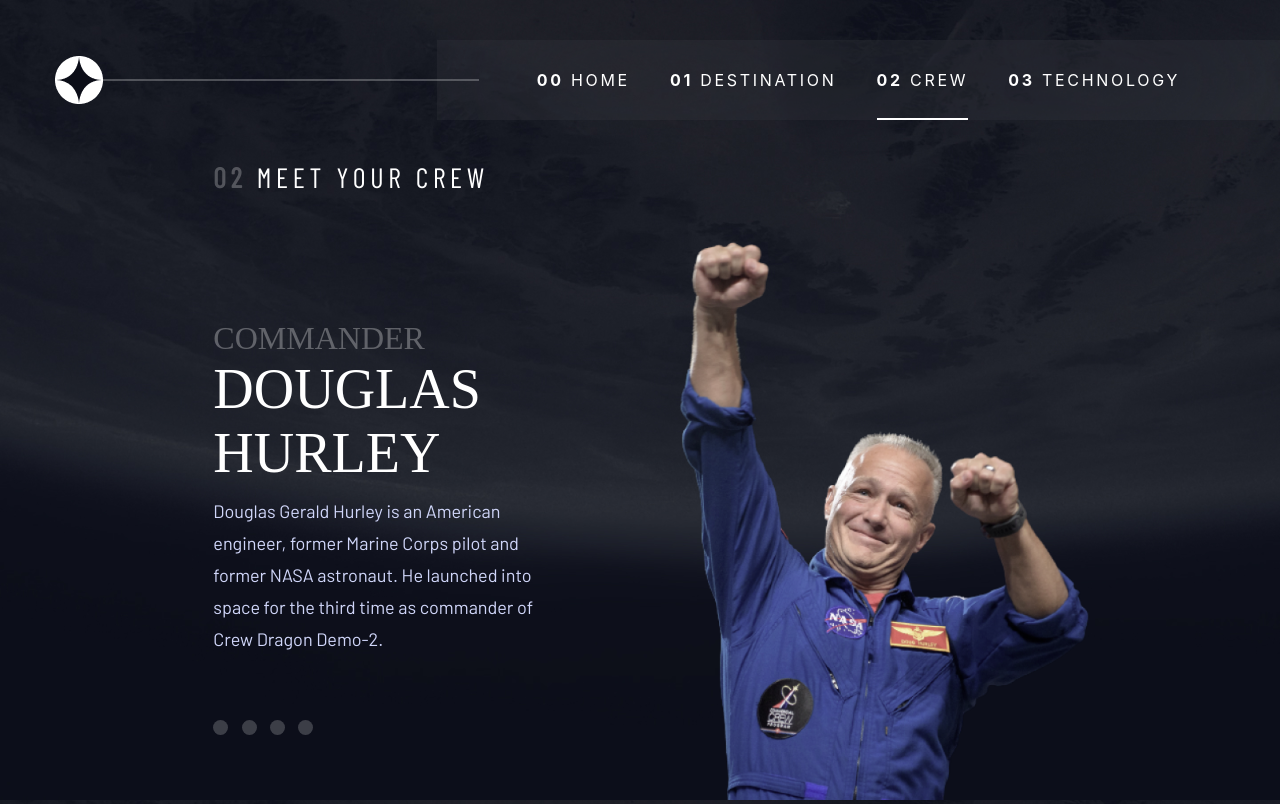
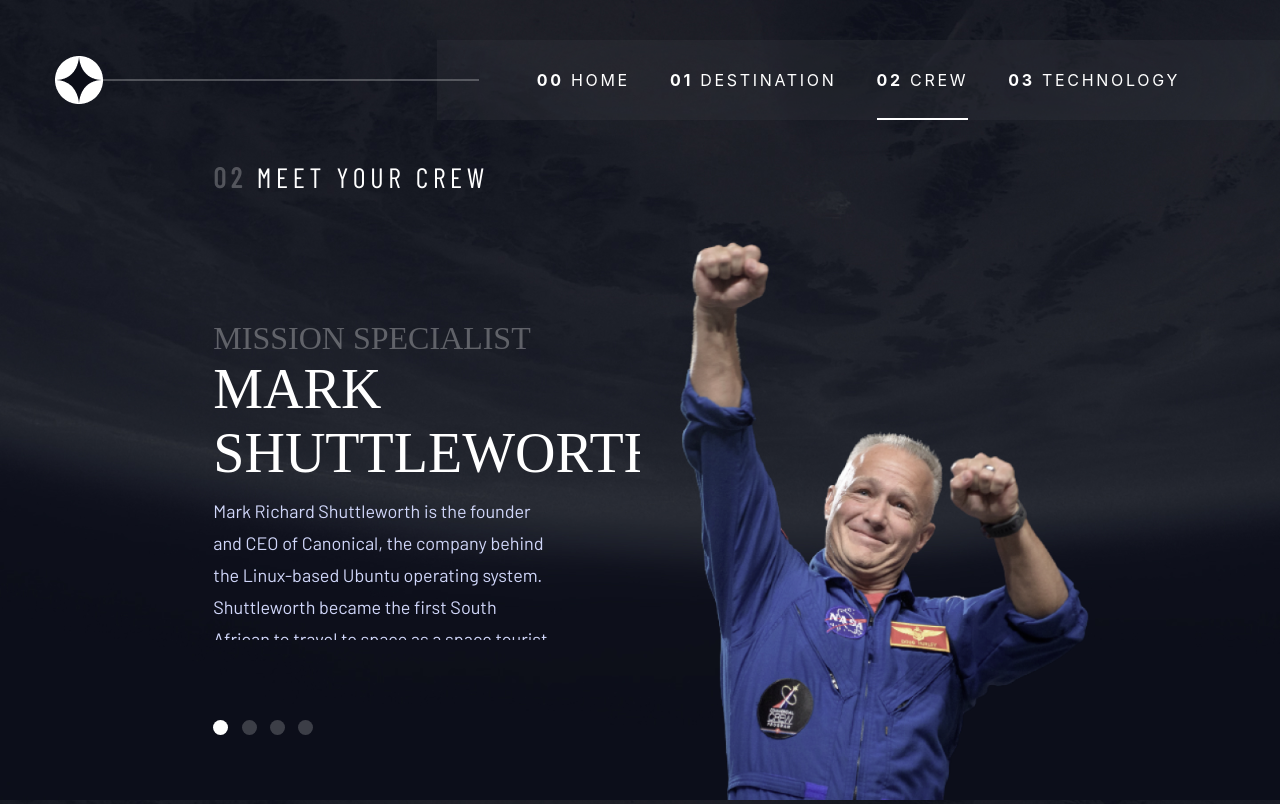
Before and after one commit to EmanMahm0ud/Space-Tourism, a React (Create React App) app: page /crew in a window 1280 px wide. Built offline with nearby package versions, Linux system fonts and the light colour scheme; a web font is replaced by a local one.

Commit message:
add crew slider

```diff
--- a/src/App.css
+++ b/src/App.css
@@ -262,19 +262,22 @@
 }
 
 .planet-slider,
-.tech-slider {
+.tech-slider,
+.crew-slider {
   width: 100%;
   height: 100%;
   overflow: hidden;
 }
 
-.planet-slides {
+.planet-slides,
+.crew-slides {
   width: 400%;
   display: flex;
   transition: transform 1s;
 }
 
-.planet {
+.planet,
+.staff {
   max-width: 25%;
 }
 
@@ -301,6 +304,7 @@
 
 .crew img {
   height: 100%;
+  transition: opacity 0.3s;
 }
 
 .crew .title {
@@ -311,6 +315,7 @@
 .crew section {
   grid-column: 3 / 7;
   grid-row: 3 / 7;
+  width: 100%;
 }
 
 .crew .job {
@@ -344,6 +349,14 @@
 .crew .circle:hover {
   opacity: 0.5;
   cursor: pointer;
+}
+
+.crew .active-crew {
+  opacity: 1;
+}
+
+.crew-slides {
+  transform: translateX(-25%);
 }
 
 /* -------------------------- */
--- a/src/Components/Crew.jsx
+++ b/src/Components/Crew.jsx
@@ -1,23 +1,46 @@
+import { useState } from 'react';
 import data from '../Data/crew.json'
 import Staff from './Staff';
 
 function Crew() {
 
-    let crew = data.crew;
+    const [activeIndex, setActiveIndex] = useState(0);
+    const crew = data.crew;
     document.body.style.backgroundImage = `url(${require('../images/crew_bg.jpg')})`;
+
+    const activeList = (key) => {
+        // to move the slider to the corresponding content
+        const slides = document.querySelector(".crew-slides");
+        slides.style.transform = `translateX(${key * -25}%)`;
+        setActiveIndex(key);
+
+        // to change the image source to the corresponding one
+        const image = document.querySelector('.crew img');
+        setTimeout(() => { image.style.opacity = '0'; })
+        setTimeout(() => { image.src = require(`../images/${crew[key].image_path}`); }, 200)
+        setTimeout(() => { image.style.opacity = '1'; }, 400)
+    }
+
 
     return (
         <main className="crew">
             <div className="content">
                 <div className="title"><span className="page-num">02 </span>Meet your crew</div>
                 <section>
-                    <Staff name={crew[0].name} job={crew[0].job} description={crew[0].description}></Staff>
+                    <div className="crew-slider">
+                        <div className='crew-slides'>
+                            {crew.map((crew, i) =>
+                                <Staff key={i} name={crew.name} job={crew.job} description={crew.description}></Staff>
+                            )}
+                        </div>
+                    </div>
+
                 </section>
                 <div className="slider">
-                    <div className="circle"></div>
-                    <div className="circle"></div>
-                    <div className="circle"></div>
-                    <div className="circle"></div>
+                    <div onClick={() => activeList(0)} className={activeIndex === 0 ? "active-crew circle" : "circle"}></div>
+                    <div onClick={() => activeList(1)} className={activeIndex === 1 ? "active-crew circle" : "circle"}></div>
+                    <div onClick={() => activeList(2)} className={activeIndex === 2 ? "active-crew circle" : "circle"}></div>
+                    <div onClick={() => activeList(3)} className={activeIndex === 3 ? "active-crew circle" : "circle"}></div>
                 </div>
                 <div className="img-container"><img src={require("../images/crew1.png")} alt="crew" /></div>
             </div>
--- a/src/Components/Staff.jsx
+++ b/src/Components/Staff.jsx
@@ -1,6 +1,6 @@
 function Staff({name, job, description, i}) {
     return (
-        <div key={i}>
+        <div key={i} className="staff">
             <p className="job">{job}</p>
             <h2>{name}</h2>
             <p className="description">{description}</p>
```
